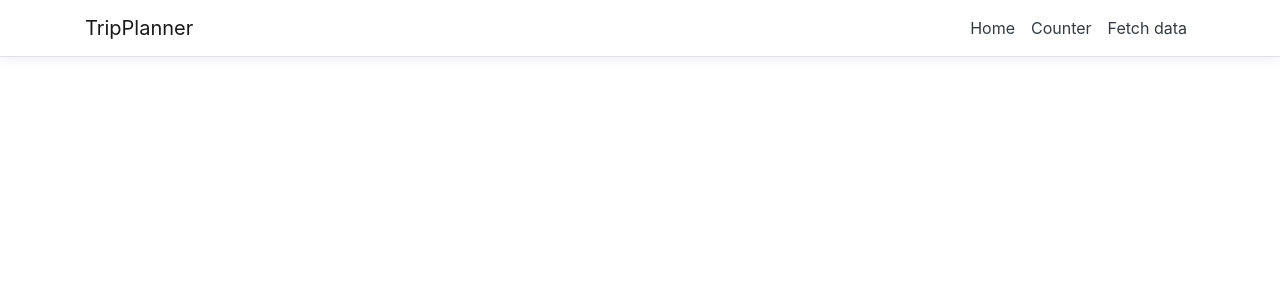
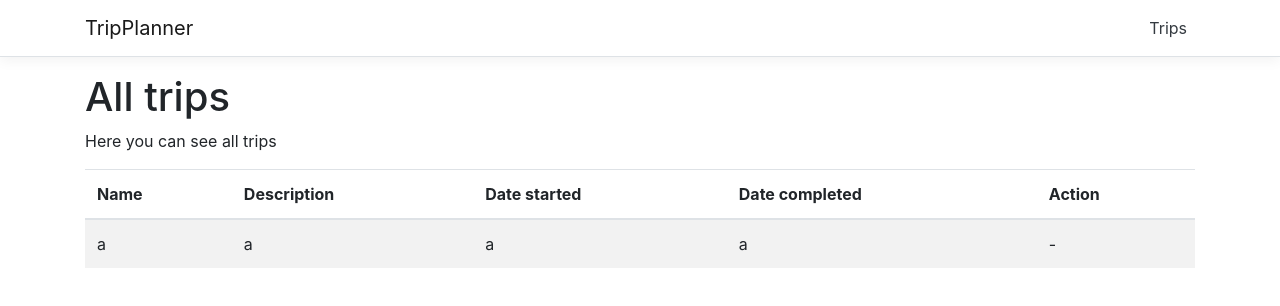
Before and after one commit to parisajabbari/Trips, a React (Create React App) app in the folder TripPlanner/ClientApp/: page /Trips in a window 1280 px wide. Shown: the top 306 px of the page. Built offline with nearby package versions, Linux system fonts and the light colour scheme.

Commit message:
React - Addign a table
Adding a table to list all the trips

```diff
--- a/TripPlanner/ClientApp/src/App.js
+++ b/TripPlanner/ClientApp/src/App.js
@@ -6,6 +6,7 @@
 import { Counter } from './components/Counter';
 
 import './custom.css'
+import { Trips } from './components/Trip/Trips';
 
 export default class App extends Component {
   static displayName = App.name;
@@ -16,6 +17,7 @@
         <Route exact path='/' component={Home} />
         <Route path='/counter' component={Counter} />
         <Route path='/fetch-data' component={FetchData} />
+        <Route path='/Trips' component={Trips} />
       </Layout>
     );
   }
--- a/TripPlanner/ClientApp/src/components/NavMenu.js
+++ b/TripPlanner/ClientApp/src/components/NavMenu.js
@@ -31,14 +31,10 @@
             <Collapse className="d-sm-inline-flex flex-sm-row-reverse" isOpen={!this.state.collapsed} navbar>
               <ul className="navbar-nav flex-grow">
                 <NavItem>
-                  <NavLink tag={Link} className="text-dark" to="/">Home</NavLink>
+                  <NavLink tag={Link} className="text-dark" to="/trips">Trips</NavLink>
                 </NavItem>
-                <NavItem>
-                  <NavLink tag={Link} className="text-dark" to="/counter">Counter</NavLink>
-                </NavItem>
-                <NavItem>
-                  <NavLink tag={Link} className="text-dark" to="/fetch-data">Fetch data</NavLink>
-                </NavItem>
+
+
               </ul>
             </Collapse>
           </Container>
--- /dev/null
+++ b/TripPlanner/ClientApp/src/components/Trip/Trips.jsx
@@ -0,0 +1,62 @@
+import React, {Component} from 'react';
+
+export class Trips extends Component
+{
+    constructor(props){
+        super(props);
+
+
+        this.state = {
+            trips : [],
+            loading : false
+        }
+    }
+
+    RenderAllTripsTable(trips){
+        return(
+            <table className = "table table-striped">
+                <thead>
+                    <tr>
+                        <th>Name</th>
+                        <th>Description</th>
+                        <th>Date started</th>
+                        <th>Date completed</th>
+                        <th>Action</th>
+                    </tr>
+                </thead>
+
+                <tbody>
+                    <tr>
+                        <td>a</td>
+                        <td>a</td>
+                        <td>a</td>
+                        <td>a</td>
+                        <td> - </td>
+                    </tr>
+                </tbody>
+
+            </table>
+        )
+    }
+
+    render(){
+
+        let content = this.state.loading ? (
+            <p>
+                <em>Loading...</em>
+            </p>
+        ) : (
+                this.RenderAllTripsTable(this.state.trips)
+        )
+
+        return(
+            <div>
+                <h1>All trips</h1>
+                <p>Here you can see all trips</p>
+                {content}
+            </div>
+
+        );
+    }
+
+}
```
